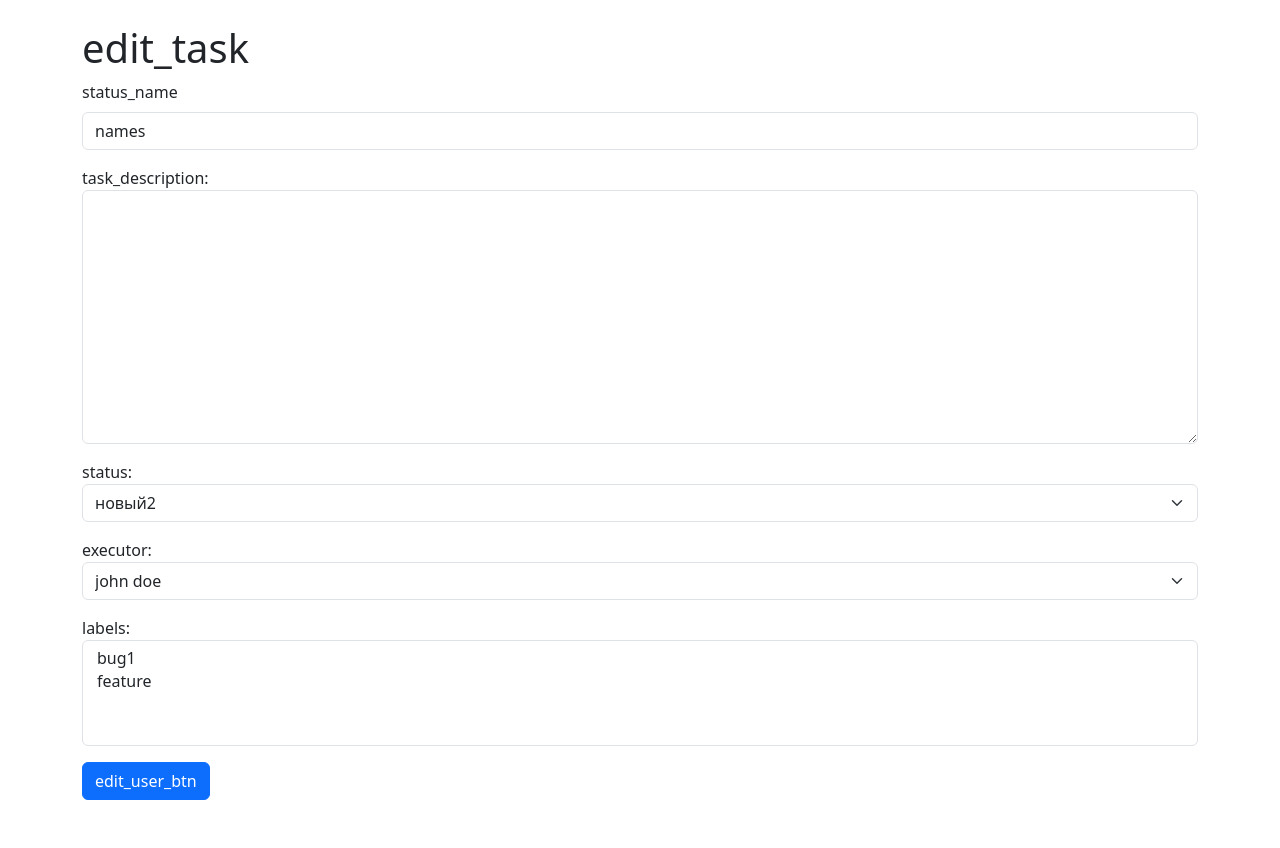
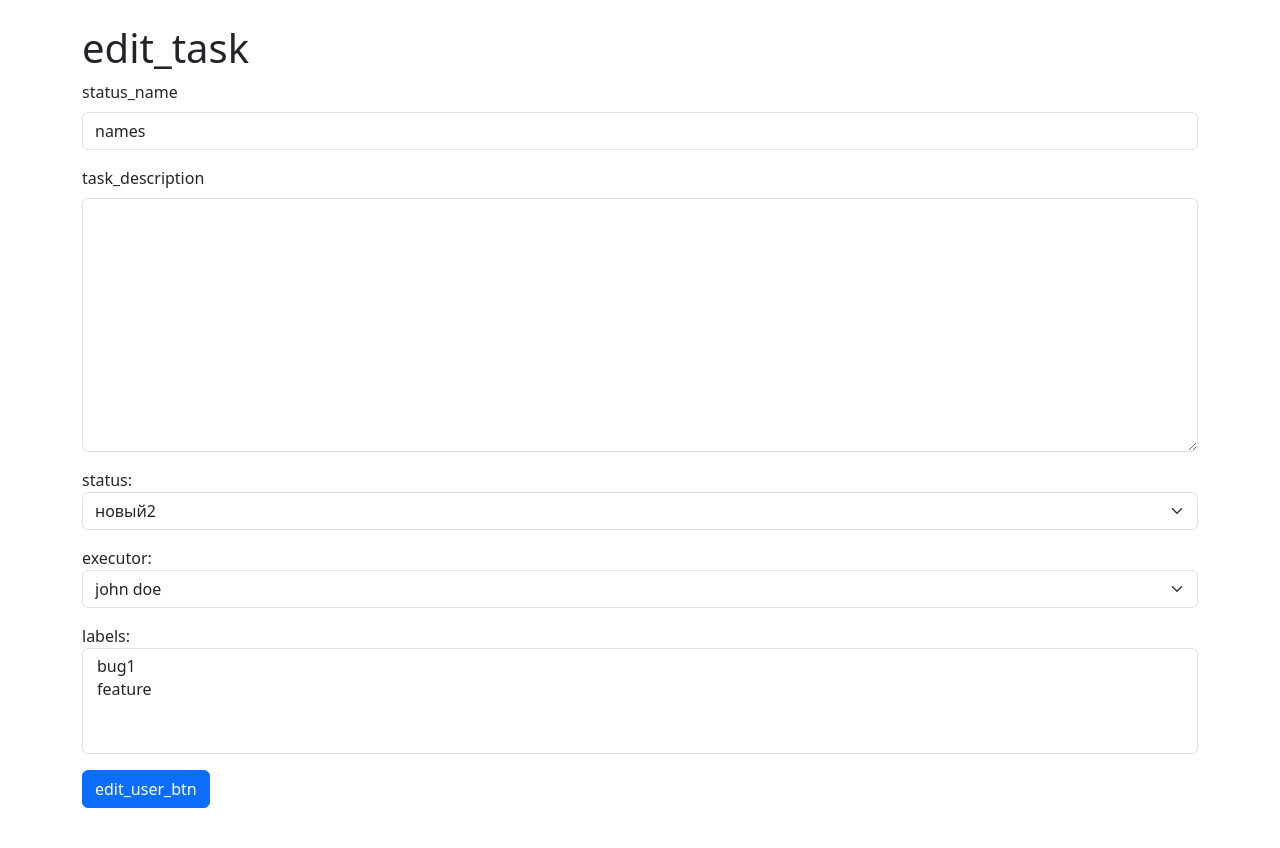
Before and after one commit to mkolotovich/python-project-52, a Django app: page /tasks/4/update/ in a window 1280 px wide. Shown: the part 56-904 px from the top of the page. Run offline with Django 4.2, Linux system fonts and the light colour scheme; a user stored in the database is signed in; data comes from the database, SQL or seed files in the repository; some libraries are stand-ins or nearby versions.

Commit message:
change description label in edit task

```diff
--- a/task_manager/tasks/templates/tasks/edit.html
+++ b/task_manager/tasks/templates/tasks/edit.html
@@ -48,7 +48,7 @@
             {% elif field.name == 'description' %}
                 <div class="mb-3">
                     {{ field.errors }}
-                    {{ field.label_tag }}
+                    <label class="form-label" for="id_description">{% translate 'task_description' %}</label>
                     <textarea name="{{field.name }}" class="form-control" id="id_{{field.name }}" rows="10">{{field.initial}}</textarea>
                 </div>
             {% elif field.name == 'executor' %}
```
